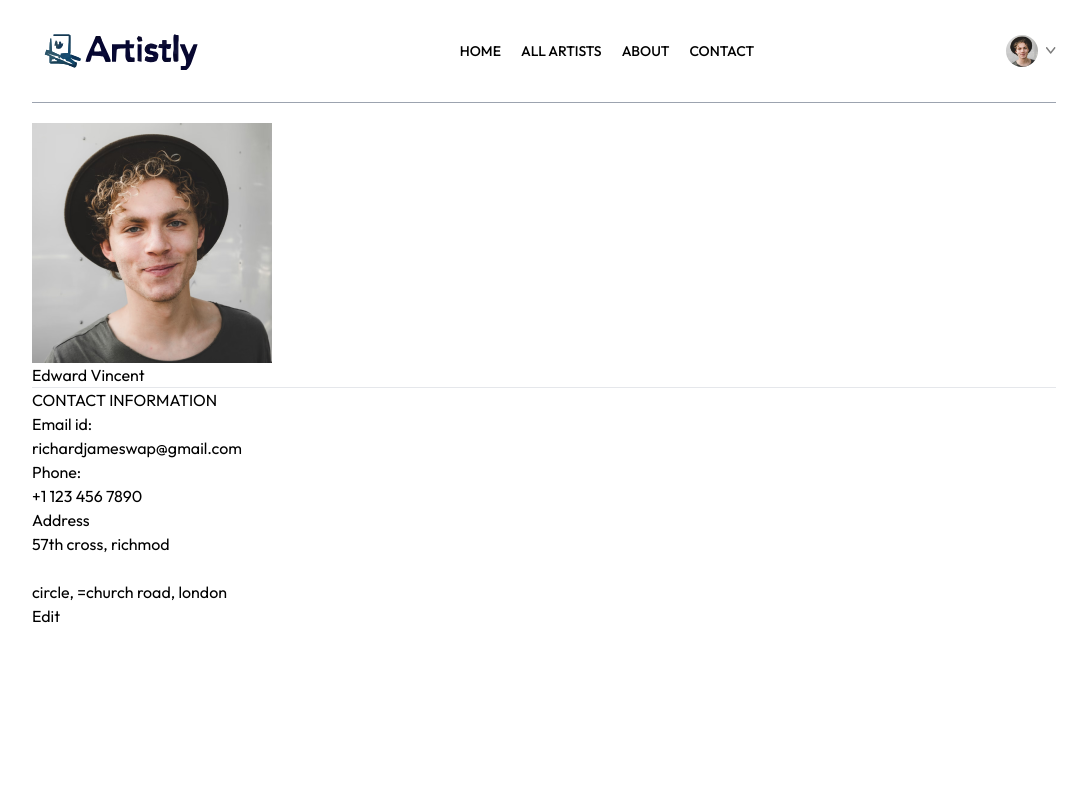
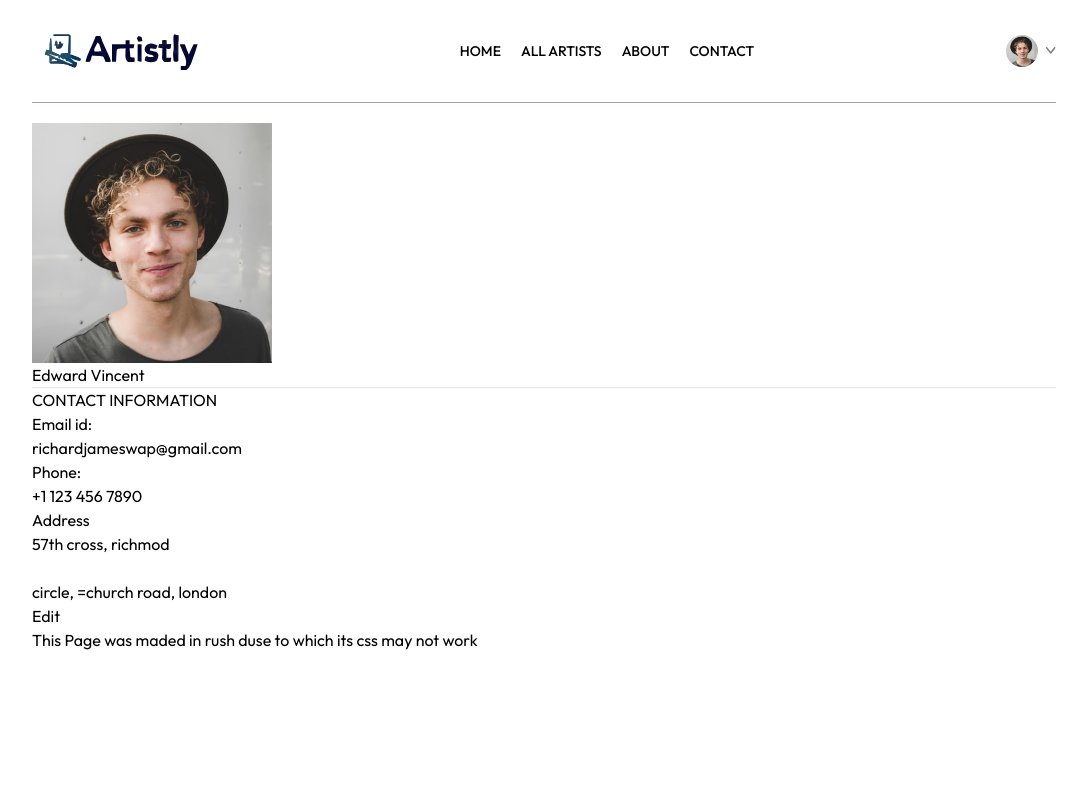
Before and after one commit to SuyogChavan2005/Artistly-Assignment-, a React (Vite) app: page /my-profile in a window 1280 px wide. Shown: the top 792 px of the page, without its empty margins (96-1183 px from the left). Built offline with nearby package versions, Linux system fonts and the light colour scheme.

Commit message:
Update MyProfile.jsx

```diff
--- a/src/pages/MyProfile.jsx
+++ b/src/pages/MyProfile.jsx
@@ -88,6 +88,7 @@ const MyProfile = () => {
           : <button onClick={()=>setIsEdit(true)}>Edit</button>
         }
       </div>
+      <div> <h1> This Page was maded in rush duse to which its css may not work </h1></div>
     </div>
   )
 }
```
